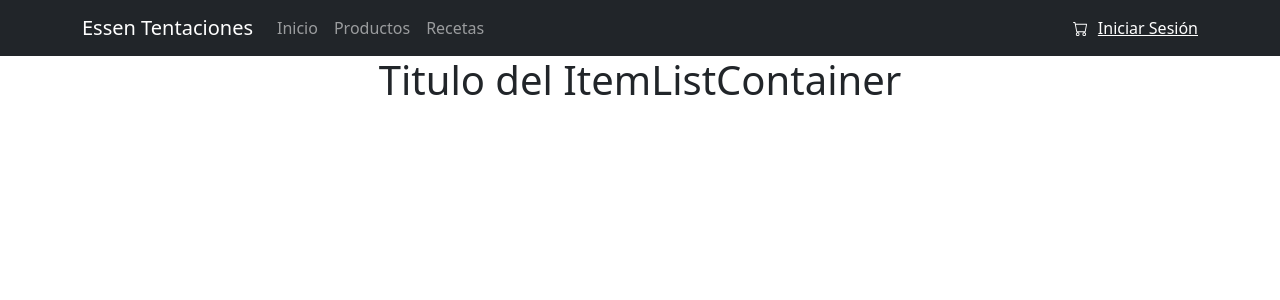
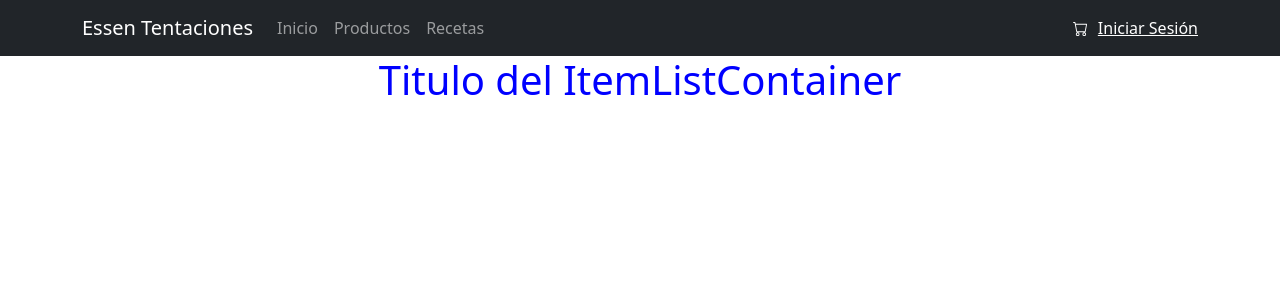
Before and after one commit to sejama/react_essen_tentaciones, a React (Create React App) app: page / in a window 1280 px wide. Shown: the top 300 px of the page. Built offline with nearby package versions, Linux system fonts and the light colour scheme.

Commit message:
Desafio 3

```diff
--- a/src/componentes/ItemListContainer.js
+++ b/src/componentes/ItemListContainer.js
@@ -2,7 +2,7 @@
 function ItemListContainer({nombre}){
     return (
         <div style={{display: 'flex',  justifyContent:'center', alignItems:'center'}}>
-            <h1>{nombre}</h1>
+            <h1 style={{color: 'blue'}}>{nombre}</h1>
         </div>
     );
 }
```
